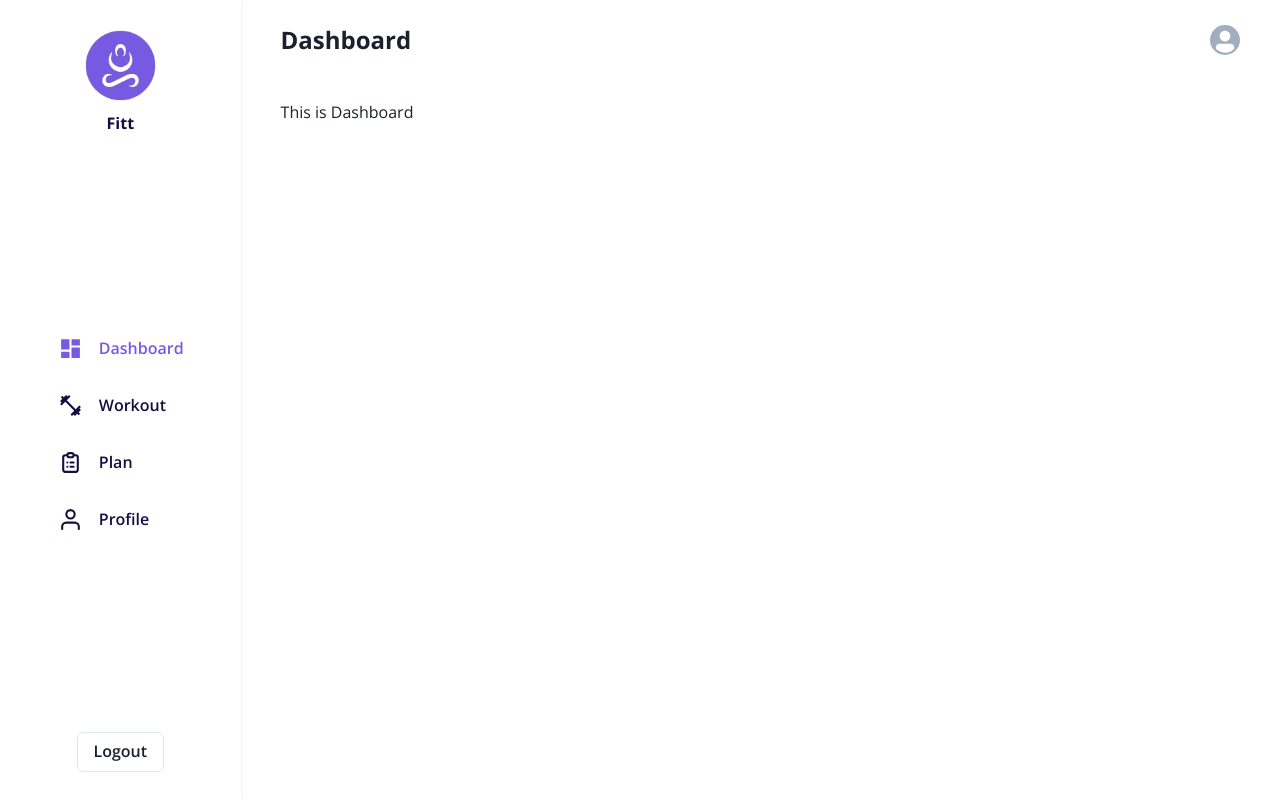
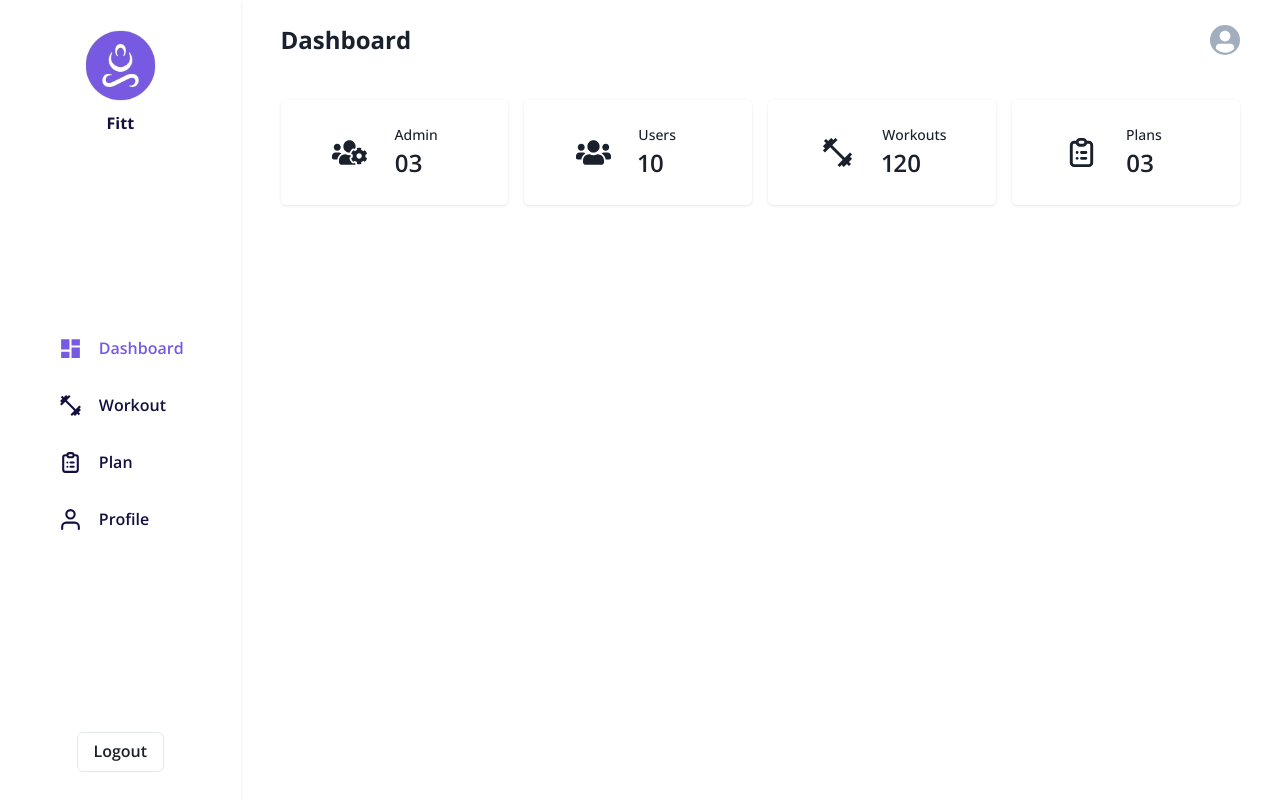
Before and after one commit to bibashmgr/fitt_admin, a React (Create React App) app: page / in a window 1280 px wide. Built offline with nearby package versions, Linux system fonts and the light colour scheme.

Commit message:
Add: card in dashboard-page

```diff
--- /dev/null
+++ b/src/components/Dashboard/CustomCard.jsx
@@ -0,0 +1,33 @@
+import React from 'react';
+import {
+  Flex,
+  Icon,
+  Stat,
+  StatLabel,
+  StatNumber,
+  Grid,
+} from '@chakra-ui/react';
+
+const CustomCard = ({ cardIcon, cardTitle, cardNumber }) => {
+  return (
+    <Grid
+      boxShadow='0px 1px 3px rgba(0, 0, 0, 0.1)'
+      borderRadius={5}
+      px={6}
+      py={6}
+      templateColumns={{ base: 'repeat(2, 1fr)' }}
+    >
+      <Flex justify={{ base: 'start', sm: 'center' }} align='center'>
+        <Icon as={cardIcon} boxSize='35px' />
+      </Flex>
+      <Stat>
+        <StatLabel>{cardTitle}</StatLabel>
+        <StatNumber>
+          {cardNumber < 10 ? '0' + cardNumber : cardNumber}
+        </StatNumber>
+      </Stat>
+    </Grid>
+  );
+};
+
+export default CustomCard;
--- a/src/pages/Dashboard.jsx
+++ b/src/pages/Dashboard.jsx
@@ -1,11 +1,40 @@
 import React from 'react';
+import { VStack, Grid } from '@chakra-ui/react';
 
+// layouts:
 import MainLayout from '../layouts/MainLayout';
+
+// components:
+import CustomCard from '../components/Dashboard/CustomCard';
+
+// icons
+import { MdFitnessCenter } from 'react-icons/md';
+import { HiOutlineClipboardList } from 'react-icons/hi';
+import { FaUsers, FaUsersCog } from 'react-icons/fa';
 
 const Dashboard = () => {
   return (
     <MainLayout title='Dashboard' pageIndex={1}>
-      <h1>This is Dashboard</h1>
+      <VStack spacing={5} w='100%' align='start'>
+        <Grid
+          templateColumns={{ base: 'repeat(2, 1fr)', lg: 'repeat(4, 1fr)' }}
+          w='100%'
+          gap={4}
+        >
+          <CustomCard cardIcon={FaUsersCog} cardTitle='Admin' cardNumber={3} />
+          <CustomCard cardIcon={FaUsers} cardTitle='Users' cardNumber={10} />
+          <CustomCard
+            cardIcon={MdFitnessCenter}
+            cardTitle='Workouts'
+            cardNumber={120}
+          />
+          <CustomCard
+            cardIcon={HiOutlineClipboardList}
+            cardTitle='Plans'
+            cardNumber={3}
+          />
+        </Grid>
+      </VStack>
     </MainLayout>
   );
 };
```
